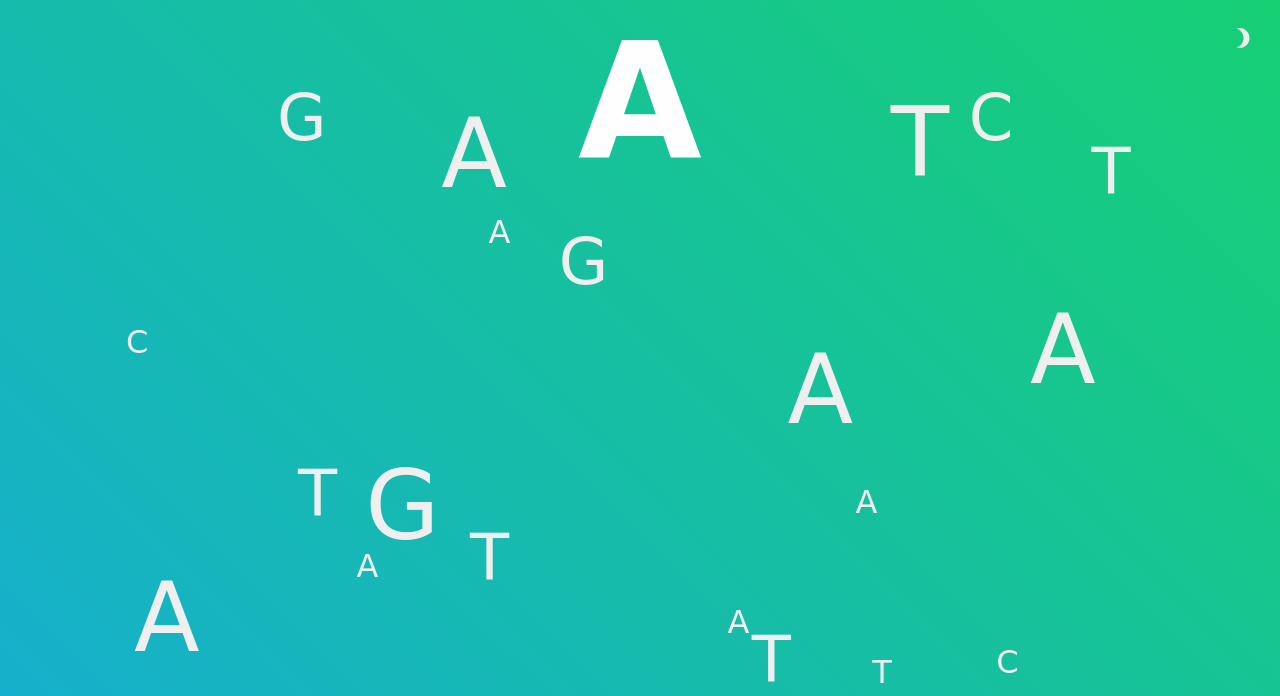
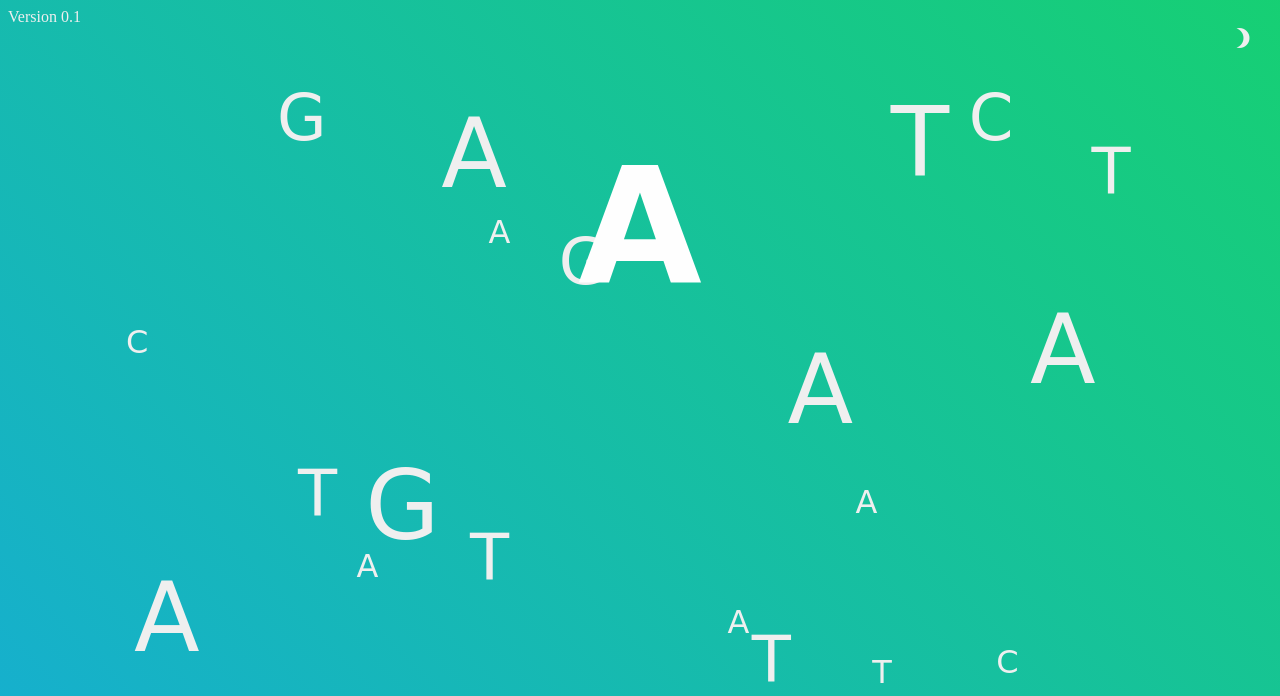
Before and after one commit to rj60001/HMI, a PHP site: page /index.php in a window 1280 px wide. Shown: the top 696 px of the page. Run offline with PHP 8.4, Linux system fonts and the light colour scheme; some libraries are stand-ins or nearby versions; some web fonts are replaced.

Commit message:
Version number added.

```diff
--- a/index.php
+++ b/index.php
@@ -10,6 +10,7 @@
     <link rel="stylesheet" href="css/mediaStyles.css">
   </head>
   <body>
+    Version 0.1
     <script src="https://www.w3schools.com/lib/w3.js"></script>
     <script src="js/entryScript.js"></script>
     <script src="js/menuScript.js"></script>
```
